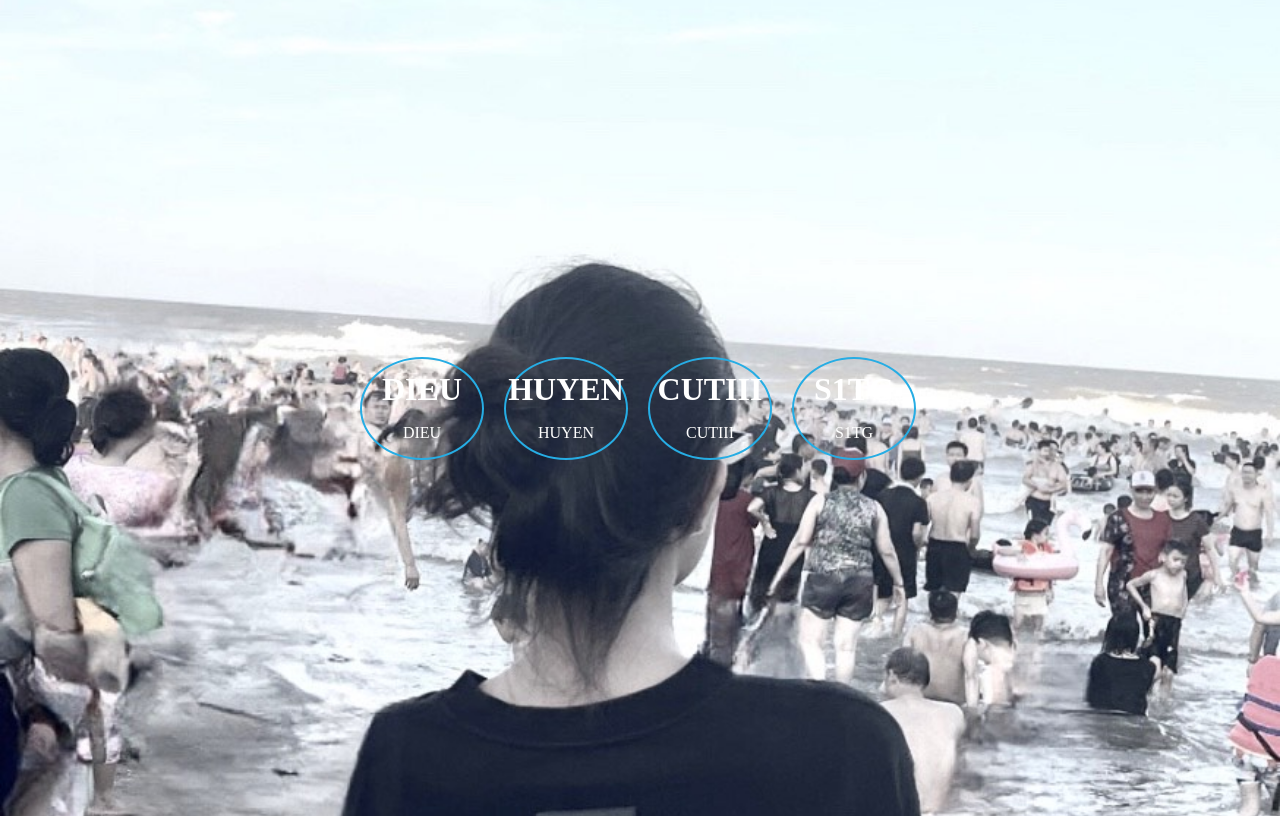
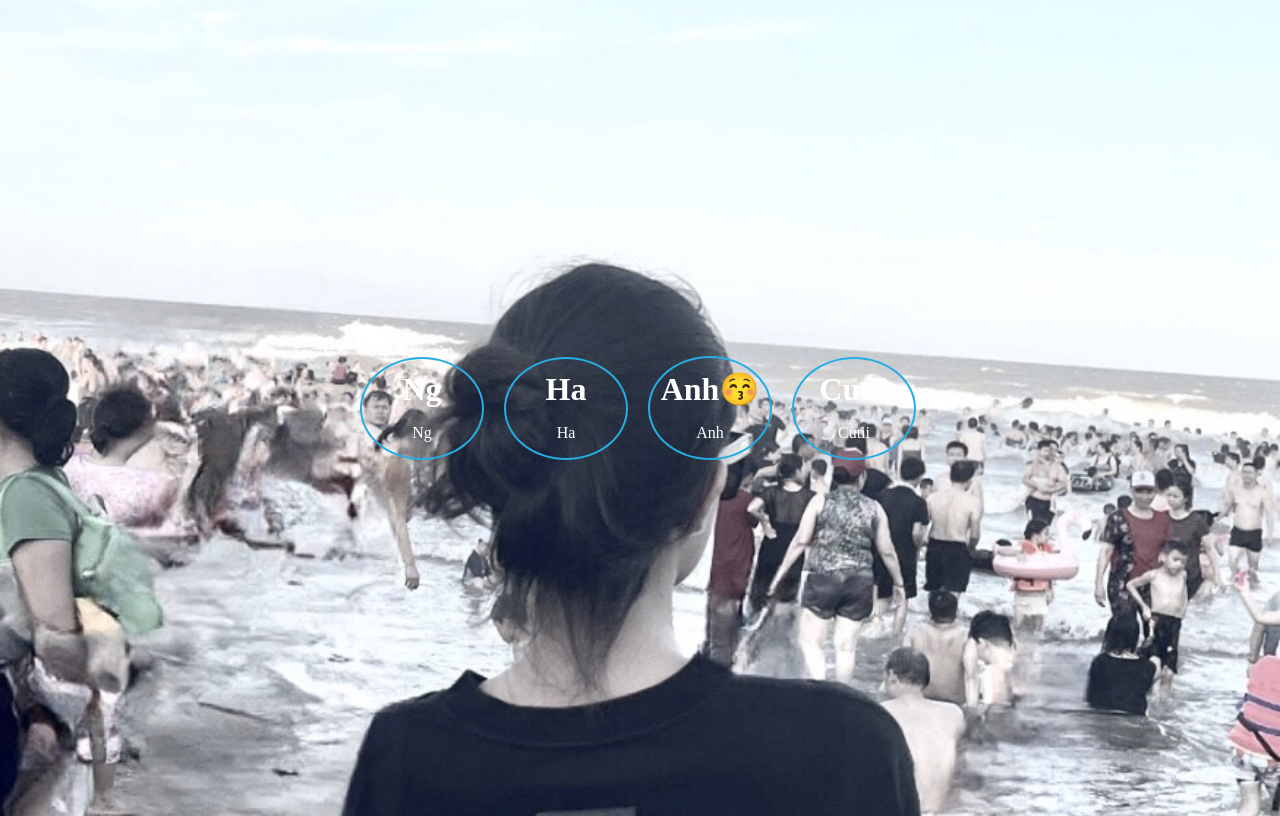
Before and after one commit to Minhkhang2311/Minhkhangdz, a plain HTML site: page index.html in a window 1280 px wide. Drawn offline with Linux system fonts and the light colour scheme.

Commit message:
Update index.html

```diff
--- a/index.html
+++ b/index.html
@@ -12,27 +12,27 @@
 
 </audio>
     <div class="item">
-        <p>DIEU</p>
-        <span id="dieu">DIEU</span>
+        <p>Ng</p>
+        <span id="dieu">Ng</span>
     </div>
     <div class="item">
-        <p>HUYEN</p>
-        <span id="huyen">HUYEN</span>
+        <p>Ha</p>
+        <span id="huyen">Ha</span>
     </div>
     <div class="item">
-        <p>CUTIII</p>
-        <span id="cutiii">CUTIII</span>
+        <p>Anh</p>
+        <span id="cutiii">Anh😚</span>
     </div>
     <div class="item">
-        <p>S1TG</p>
-        <span id="s1tg">S1TG</span>
+        <p>Cutii</p>
+        <span id="s1tg">Cutii</span>
     </div>
 
 
 </body>
 
 <script>
-    let endDate = new Date("2008/11/23 00:35:10").getTime();
+    let endDate = new Date("2008/09/17 00:00:10").getTime();
     let check = setInterval(function(){
     let now = new Date().getTime();
     let distance = now - endDate;
@@ -40,10 +40,10 @@
     let hours = Math.floor((distance % (24*60*60*1000)) / (60* 60*1000));
      let minutes = Math.floor((distance % (60* 60*1000)) / (60*1000));
     let seconds = Math.floor((distance % (60*1000)) / 1000);
-     document.getElementById('DIEU').innerText = dieu;
-     document.getElementById('HUYEN').innerText = huyen;
-     document.getElementById('CITIII').innerText = cutiii;
-     document.getElementById('S1TG').innerText = s1tg;
+     document.getElementById('Tu').innerText = Ng;
+     document.getElementById('Minh').innerText = Ha;
+     document.getElementById('Khang').innerText = Anh;
+     document.getElementById('😘').innerText = Cutii;
      if(distance <= 0){
     clearInterval(check);
      }
```
